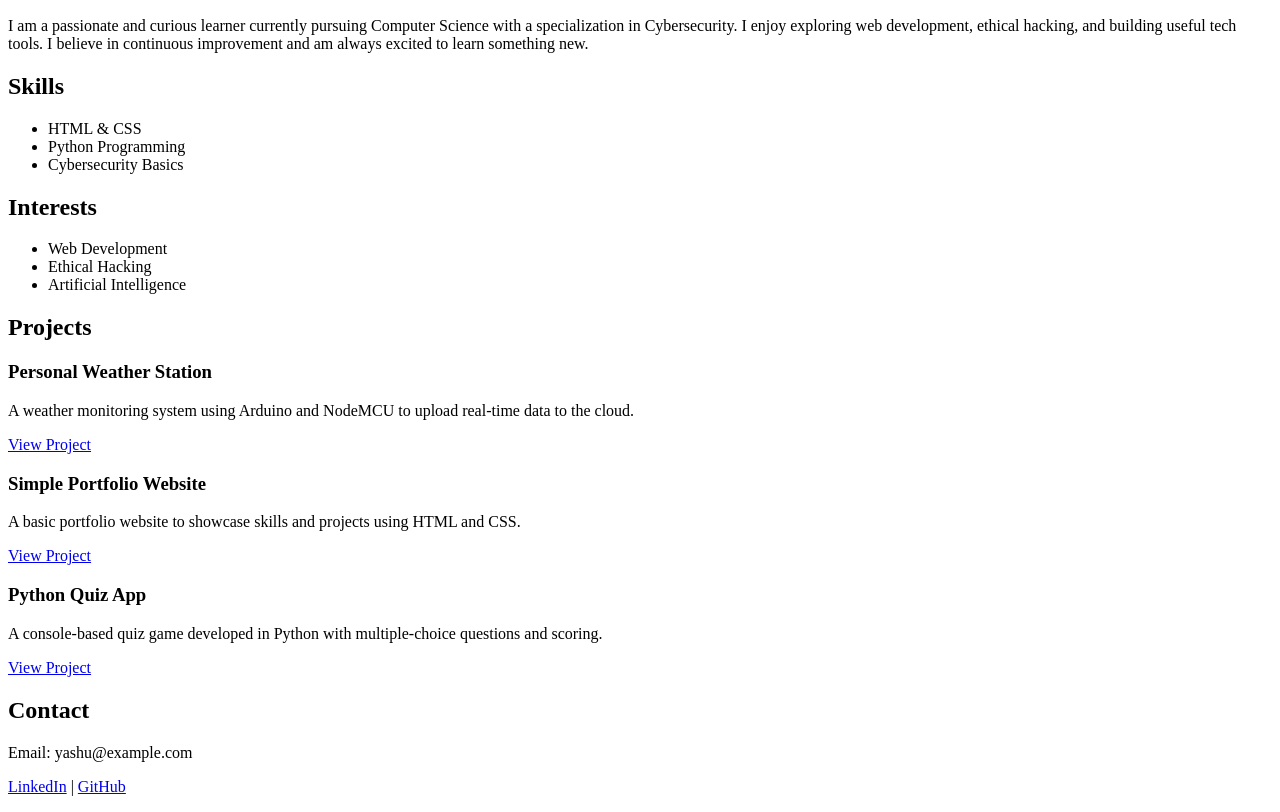
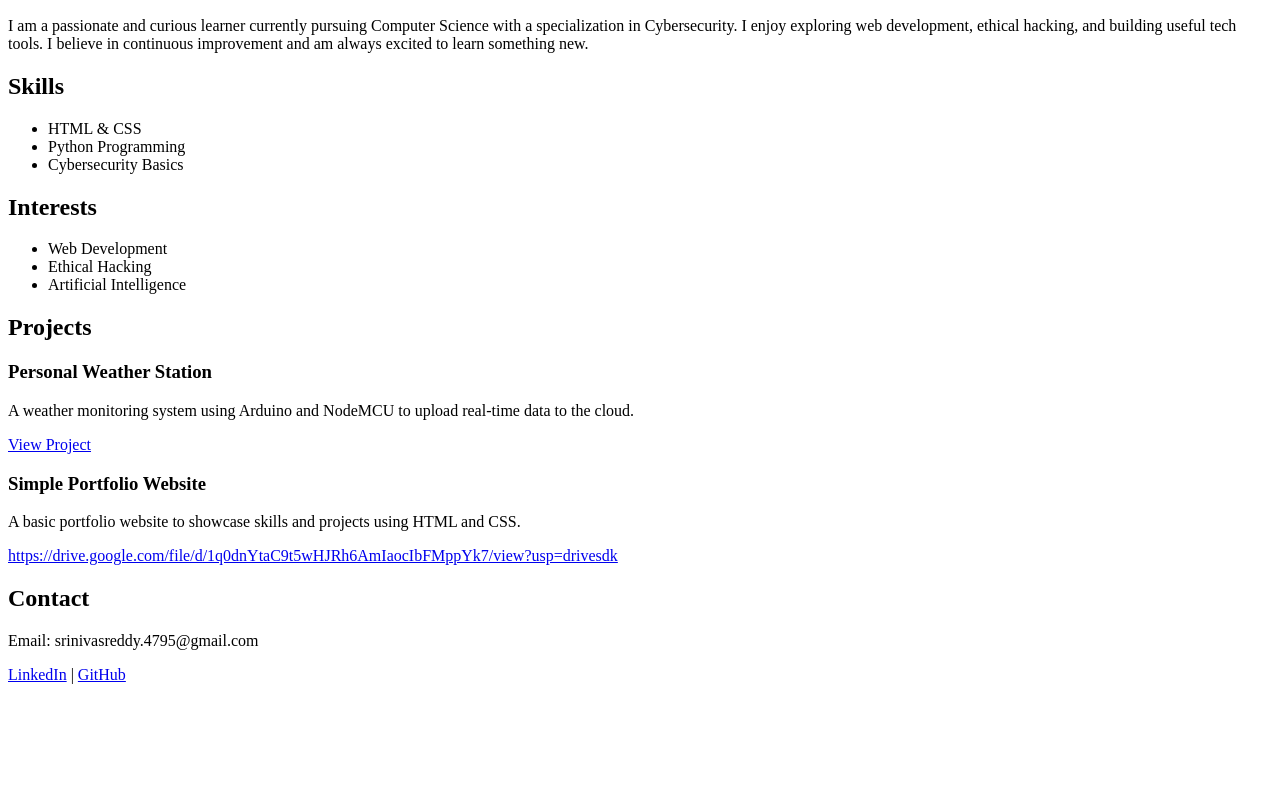
Before and after one commit to Noneesh/Web-development-, a plain HTML site: page index.html in a window 1280 px wide. Shown: the part 110-922 px from the top of the page. After the commit the page ends 810 px from the top, so only its background shows below. Drawn offline with Linux system fonts and the light colour scheme.

Commit message:
Update index.html

```diff
--- a/index.html
+++ b/index.html
@@ -44,20 +44,16 @@
 
         <h3>Simple Portfolio Website</h3>
         <p>A basic portfolio website to showcase skills and projects using HTML and CSS.</p>
-        <a href="#">View Project</a>
-
-        <h3>Python Quiz App</h3>
-        <p>A console-based quiz game developed in Python with multiple-choice questions and scoring.</p>
-        <a href="#">View Project</a>
+        <a href="#">https://drive.google.com/file/d/1q0dnYtaC9t5wHJRh6AmIaocIbFMppYk7/view?usp=drivesdk </a>
     </section>
 
     <!-- Contact Information -->
     <section>
         <h2>Contact</h2>
-        <p>Email: yashu@example.com</p>
+        <p>Email: srinivasreddy.4795@gmail.com</p>
         <p>
-            <a href="https://www.linkedin.com/in/yashu" target="_blank">LinkedIn</a> |
-            <a href="https://github.com/yashu" target="_blank">GitHub</a>
+            <a href="https://www.linkedin.com/in/noneesh-bs-655a802bb" target="_blank">LinkedIn</a> |
+            <a href="https://github.com/Noneesh" target="_blank">GitHub</a>
         </p>
     </section>
 
```
